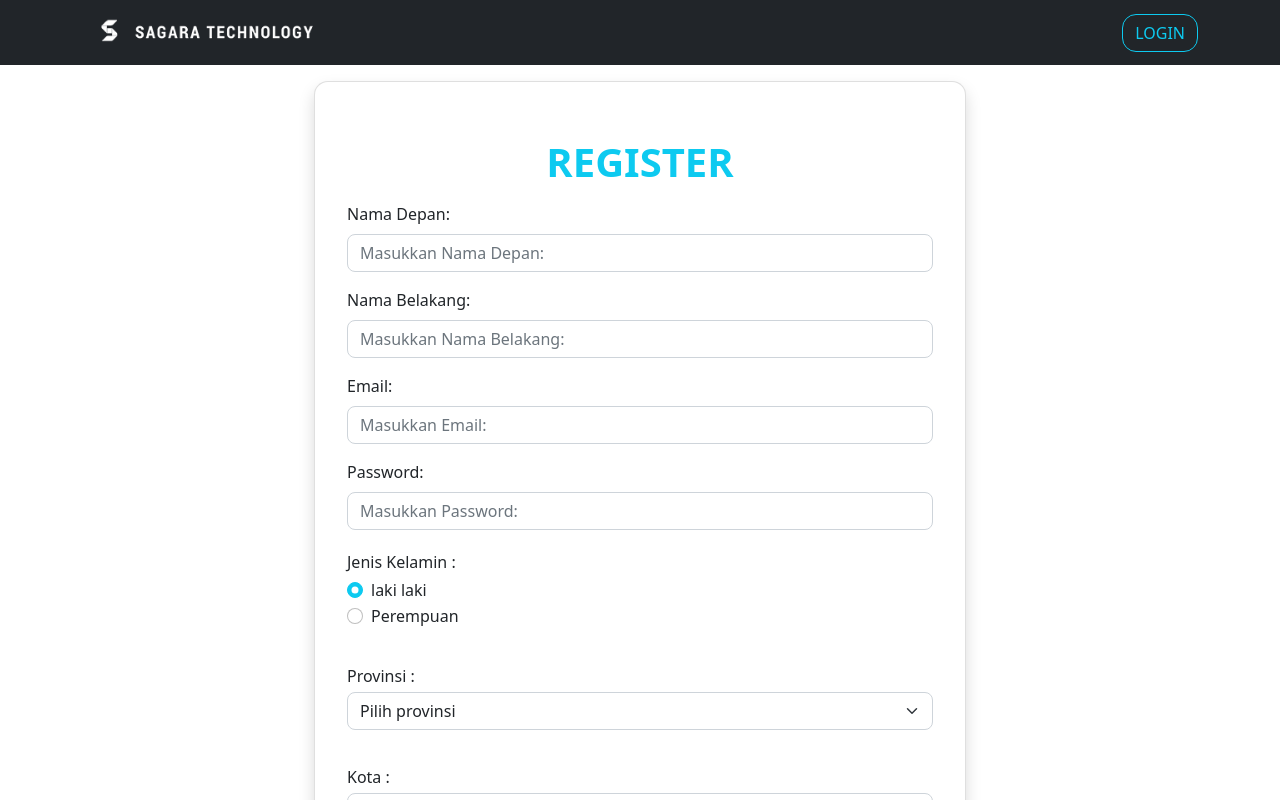
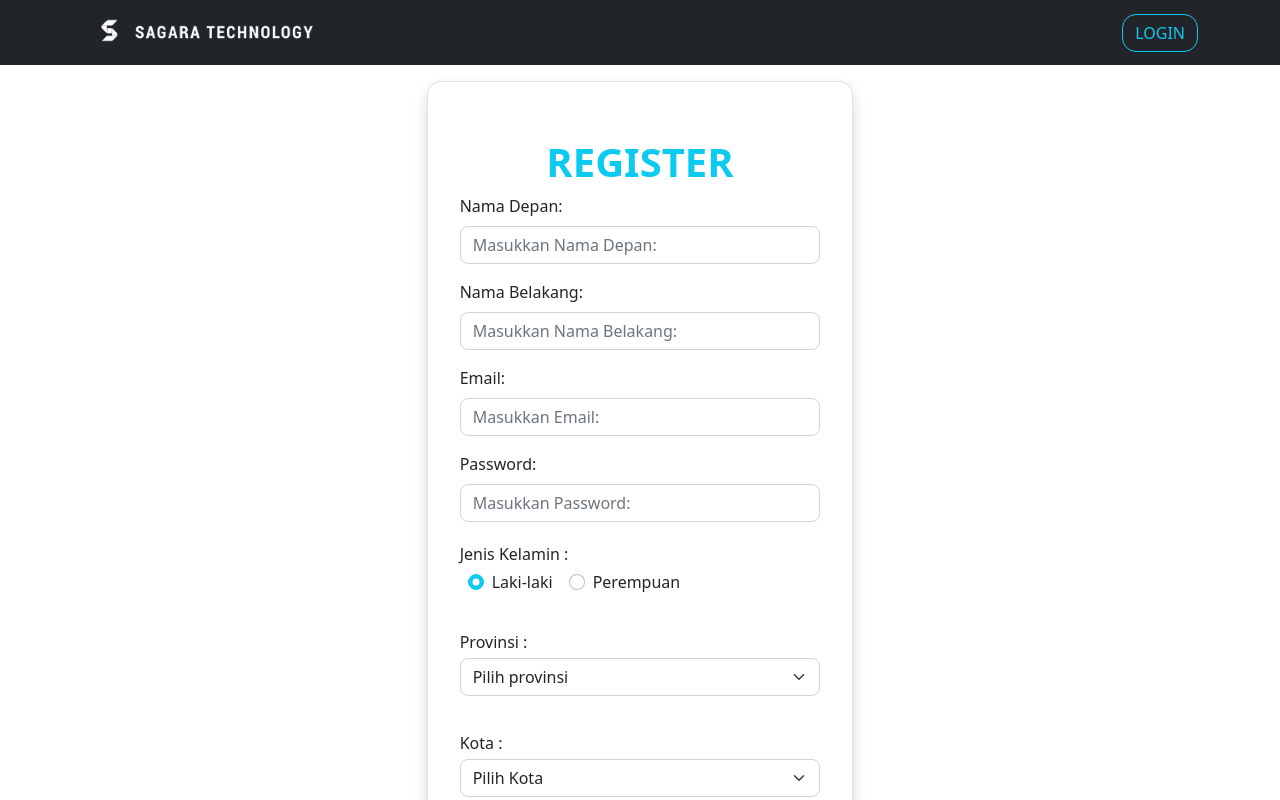
Before and after one commit to zikriakmal/React-Native-Basic-Dashboard-Sagara-Technology-Tech-Test-, a React (Create React App) app: page /register in a window 1280 px wide. Shown: the top 800 px of the page. Built offline with nearby package versions, Linux system fonts and the light colour scheme.

Commit message:
little fix ui

```diff
--- a/src/component/atoms/GlobalInput/GlobalInput.jsx
+++ b/src/component/atoms/GlobalInput/GlobalInput.jsx
@@ -3,7 +3,7 @@ import React from 'react'
 function GlobalInput({title,val,...props})
 {
     return (
-        <div className="form-group my-3">
+        <div className="form-group my-2">
             <label >{title}</label>
             <input type="email" className="form-control mt-2" placeholder={'Masukkan '+title} style={{borderRadius:'8px'}}  {...props}/>
             <p style={{color:"red",fontSize:12}}>{val}</p>
--- a/src/component/atoms/RadioButtonComponent/RadioButtonComponent.jsx
+++ b/src/component/atoms/RadioButtonComponent/RadioButtonComponent.jsx
@@ -2,7 +2,7 @@ import React from 'react'
 
 function RadioButtonComponent({label,id,...props}) {
     return (
-        <div className="form-check">
+        <div className="form-check mx-2">
           <input className="form-check-input" type="radio" name="flexRadioDefault" id={id} {...props} />
           <label className="form-check-label" htmlFor={id}>
             {label}
--- a/src/page/LoginPage.jsx
+++ b/src/page/LoginPage.jsx
@@ -23,11 +23,12 @@ function LoginPage()
 
     return (
         <div className="row justify-content-center m-0 ">
-            <div className="col-lg-4 col-md-4  col-11 card shadow p-5 my-3 mx-2" style={{ borderRadius: '14px' }}>
-                <h1 className="text-center text-info" style={{fontWeight:"bold"}}>LOGIN</h1>
+            <div className="col-lg-4 col-md-4 col-10 m-0 card shadow p-2 py-5 my-3" style={{ borderRadius: '14px' }}>
+                <div className="container mt-5">
+                    <h1 className="text-center text-info" style={{ fontWeight: "bold" }}>LOGIN</h1>
                     <GlobalInput title="Email" onChange={(e) => setEmail(e.currentTarget.value)} val={emailVal} />
                     <GlobalInput title="Password" type="password" onChange={(e) => setPassword(e.currentTarget.value)} val={passwordVal} />
-                <Gap height={30} />
+                    <Gap height={10} />
                     <div style={{ padding: '0 0 0 0' }}>
                         <GlobalButton variant="info" type="outline" onClick={submitLogin} >Masuk</GlobalButton>
                     </div>
@@ -37,6 +38,7 @@ function LoginPage()
                     </div>
                 </div>
             </div>
+        </div>
     )
 }
 
--- a/src/page/RegisterPage.jsx
+++ b/src/page/RegisterPage.jsx
@@ -64,23 +64,25 @@ function RegisterPage()
 
     return (
         <div>
-            <div className="row justify-content-center">
-                <div className="col-lg-6 col-md-6  col-10 m-0 card shadow p-2 my-3 " style={{ borderRadius: '14px' }}>
+            <div className="row justify-content-center m-0">
+                <div className="col-lg-4 col-md-4  col-10 m-0 card shadow p-2 my-3 " style={{ borderRadius: '14px' }}>
                     <div className="container mt-5 ">
-                        <h1 className="text-center text-info" style={{fontWeight:"bold"}}>REGISTER</h1>
+                        <h1 className="text-center text-info" style={{ fontWeight: "bold" }}>REGISTER</h1>
                         <GlobalInput title="Nama Depan:" onChange={(e) => setFirstName(e.currentTarget.value)} val={firstNameVal} />
                         <GlobalInput title="Nama Belakang:" onChange={(e) => setLastName(e.currentTarget.value)} val={lastNameVal} />
                         <GlobalInput title="Email:" onChange={(e) => setEmail(e.currentTarget.value)} val={emailVal} />
                         <GlobalInput title="Password:" type="password" onChange={(e) => setPassword(e.currentTarget.value)} val={passwordVal} />
                         <div>
                             <label className="my-1">Jenis Kelamin :</label>
-                            <RadioButtonComponent label="laki laki" id="gender1" name="gender" onChange={() => setGender('Laki-laki')} checked={gender === 'Laki-laki'} value="Laki-Laki" />
-                            <RadioButtonComponent label="Perempuan" id="gender2" name="gender" onChange={() => setGender('Perempuan')} checked={gender === 'Perempuan'} value="Perempuan" />
+                            <div className="d-flex">
+                                <RadioButtonComponent label="Laki-laki" id="gender1" name="gender" onChange={() => setGender('Laki-laki')} checked={gender === 'Laki-laki'} value="Laki-Laki" />
+                                <RadioButtonComponent label="Perempuan" id="gender2" name="gender" onChange={() => setGender('Perempuan')} checked={gender === 'Perempuan'} value="Perempuan" />
+                            </div>
                         </div>
                         <Gap height={30} />
                         <div>
                             <label className="my-1">Provinsi :</label>
-                            <select className="form-select" aria-label="" onChange={e => setProvince(e.currentTarget.value)} style={{borderRadius:'8px'}} defaultValue={""}  >
+                            <select className="form-select" aria-label="" onChange={e => setProvince(e.currentTarget.value)} style={{ borderRadius: '8px' }} defaultValue={""}  >
                                 <option >Pilih provinsi</option>
                                 {Province.map((data) => { return <option value={data.key} key={data.key}>{data.name}</option> })}
                             </select>
@@ -89,7 +91,7 @@ function RegisterPage()
                         <Gap height={15} />
                         <div>
                             <label className="my-1">Kota :</label>
-                            <select className="form-select" aria-label="" onChange={e => setCity(e.currentTarget.value)} style={{borderRadius:'8px'}} defaultValue={""} >
+                            <select className="form-select" aria-label="" onChange={e => setCity(e.currentTarget.value)} style={{ borderRadius: '8px' }} defaultValue={""} >
                                 <option >Pilih Kota</option>
                                 {City.map((data) => { return province == data.id_province ? <option value={data.key} key={data.key}>{data.name}</option> : null })}
                             </select>
```
Lines whose indentation alone changed are shown as unchanged.
